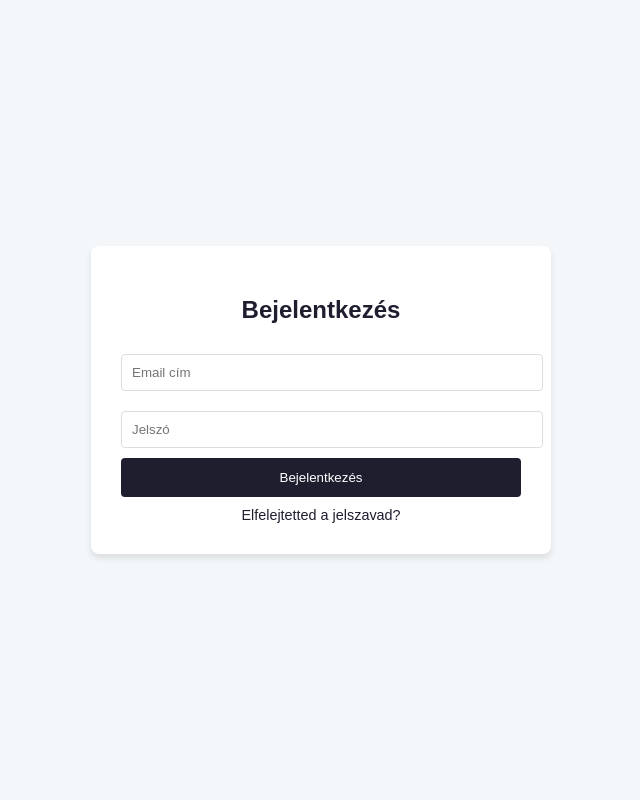
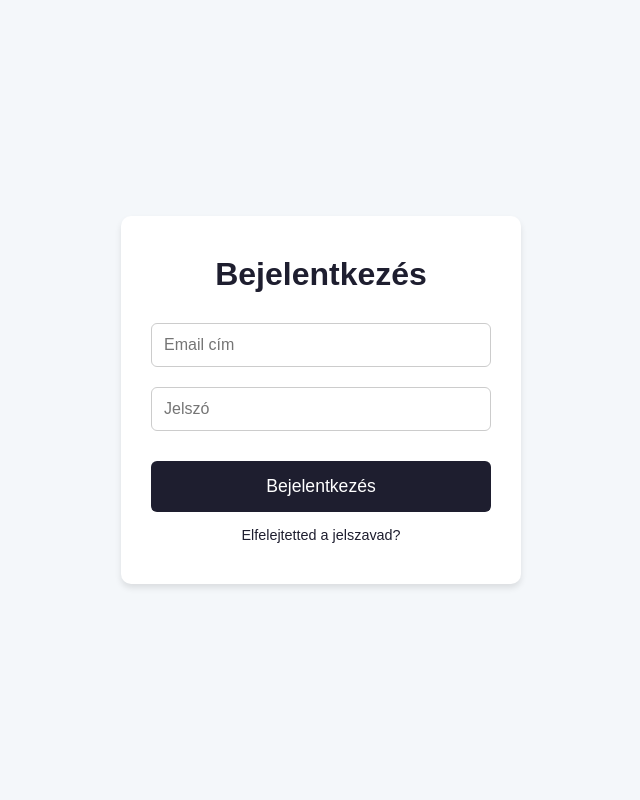
Before and after one commit to Hynkil/PassLibrary, a PHP site: page /login.php in a window 1280 px wide. Shown: the whole page, without its empty margins (319-959 px from the left). Run offline with PHP 8.4, Linux system fonts and the light colour scheme.

Commit message:
Update login.php

```diff
--- a/login.php
+++ b/login.php
@@ -1,96 +1,105 @@
-<?php
-session_start();
-include 'Database.php';
-
-if (isset($_SESSION['user_id'])) {
-    header('Location: library.php');
-    exit;
-}
-
-if ($_SERVER['REQUEST_METHOD'] == 'POST') {
-    $email = $_POST['email'];
-    $password = $_POST['password'];
-
-    $stmt = $pdo->prepare("SELECT * FROM users WHERE email = :email");
-    $stmt->execute(['email' => $email]);
-    $user = $stmt->fetch();
-
-    if ($user && password_verify($password, $user['password'])) {
-        $_SESSION['user_id'] = $user['id'];
-        $_SESSION['username'] = $user['username'];
-
-        header('Location: library.php');
-        exit;
-    } else {
-        echo "Hibás email vagy jelszó!";
-    }
-}
-?>
-
 <!DOCTYPE html>
 <html lang="hu">
 <head>
-    <meta charset="UTF-8">
-    <meta http-equiv="X-UA-Compatible" content="IE=edge">
-    <meta name="viewport" content="width=device-width, initial-scale=1.0">
+<meta charset="UTF-8" />
+<meta name="viewport" content="width=device-width, initial-scale=1.0" />
 <title>Bejelentkezés - PassLibrary</title>
 <style>
+  * {
+    margin: 0;
+    padding: 0;
+    box-sizing: border-box;
+  }
+
   body {
-            font-family: Arial, sans-serif;
+    font-family: 'Arial', sans-serif;
     background-color: #f4f7fa;
     display: flex;
     justify-content: center;
     align-items: center;
-            height: 100vh;
-            margin: 0;
+    min-height: 100vh;
+    padding: 20px;
   }
+
   .login-container {
-            background-color: white;
-            padding: 30px;
-            border-radius: 8px;
-            box-shadow: 0 4px 6px rgba(0, 0, 0, 0.1);
+    background-color: #fff;
+    padding: 40px 30px;
+    border-radius: 10px;
+    box-shadow: 0 4px 6px rgba(0,0,0,0.1);
+    max-width: 400px;
     width: 100%;
-            max-width: 400px;
     text-align: center;
   }
+
   .login-container h2 {
     margin-bottom: 20px;
+    font-size: 2rem;
     color: #1e1e2f;
   }
-        .login-container input {
-            width: 100%;
-            padding: 10px;
-            margin: 10px 0;
-            border-radius: 4px;
-            border: 1px solid #ddd;
+
+  form {
+    display: flex;
+    flex-direction: column;
   }
-        .login-container button {
+
+  input[type="email"],
+  input[type="password"] {
     width: 100%;
     padding: 12px;
+    margin: 10px 0;
+    border-radius: 6px;
+    border: 1px solid #ccc;
+    font-size: 1rem;
+    transition: border-color 0.2s;
+  }
+
+  input[type="email"]:focus,
+  input[type="password"]:focus {
+    border-color: #1e1e2f;
+    outline: none;
+  }
+
+  button {
+    width: 100%;
+    padding: 15px;
+    margin-top: 20px;
     background-color: #1e1e2f;
-            color: white;
+    color: #fff;
     border: none;
-            border-radius: 4px;
+    border-radius: 6px;
+    font-size: 1.1rem;
     cursor: pointer;
     transition: background-color 0.3s;
   }
-        .login-container button:hover {
+
+  button:hover {
     background-color: #333c5a;
   }
-        .login-container a {
+
+  a {
     display: inline-block;
-            margin-top: 10px;
+    margin-top: 15px;
     color: #1e1e2f;
+    font-size: 0.9rem;
     text-decoration: none;
-            font-size: 0.9rem;
   }
-        .login-container a:hover {
+
+  a:hover {
     text-decoration: underline;
+  }
+
+  /* Reszponzív */
+  @media(max-width: 500px) {
+    .login-container {
+      padding: 25px 20px;
+    }
+    .login-container h2 {
+      font-size: 1.8rem;
+    }
   }
 </style>
 </head>
 <body>
-
 
 <div class="login-container">
     <h2>Bejelentkezés</h2>
@@ -99,7 +108,6 @@ if ($_SERVER['REQUEST_METHOD'] == 'POST') {
         <input type="password" id="password" name="password" placeholder="Jelszó" required>
         <button type="submit">Bejelentkezés</button>
     </form>
-
     <a href="forgotpassword.php">Elfelejtetted a jelszavad?</a>
 </div>
 
```
Lines whose indentation alone changed are shown as unchanged.
